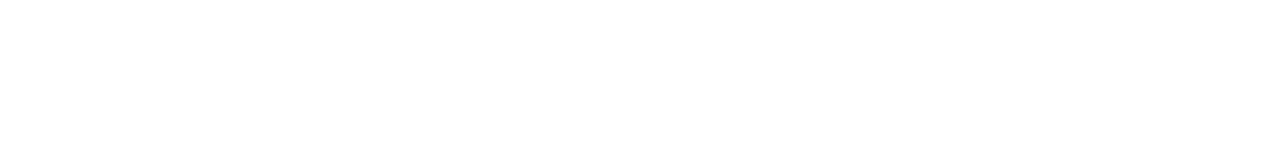
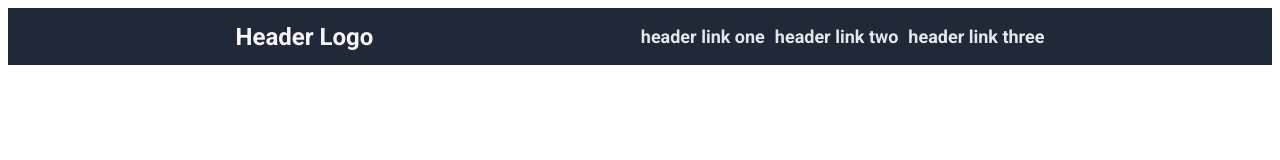
Before and after one commit to luizgdev/landing-page, a plain HTML site: page index.html in a window 1280 px wide. Drawn offline with Linux system fonts and the light colour scheme.

Commit message:
adding the header

```diff
--- a/index.html
+++ b/index.html
@@ -5,8 +5,23 @@
         <meta name="viewport" content="width=device-width, initial-scale=1.0">
         <title>Landing Page</title>
         <link rel="stylesheet" href="styles.css">
+        <link rel="preconnect" href="https://fonts.googleapis.com">
+        <link rel="preconnect" href="https://fonts.gstatic.com" crossorigin>
+        <link
+            href="https://fonts.googleapis.com/css2?family=Roboto:ital,wght@0,100;0,300;0,400;0,500;0,700;0,900;1,100;1,300;1,400;1,500;1,700;1,900&display=swap"
+            rel="stylesheet">
     </head>
     <body>
+        <div class="hero">
+            <div class="header">
+                Header Logo
+                <ul class="header-links">
+                    <li id="link-one">header link one</li>
+                    <li id="link-two">header link two</li>
+                    <li id="link-three">header link three</li>
+                </ul>
+            </div>
 
+        </div>
     </body>
 </html>
--- a/styles.css
+++ b/styles.css
@@ -0,0 +1,22 @@
+body {
+    font-family: "Roboto", sans-serif, Helvetica;
+
+}
+
+.header {
+    color: #F9F4F8;
+    font-size: 24px;
+    font-weight: bold;
+    background-color: #1F2937;
+    display: flex;
+    align-items: center;
+    justify-content: space-evenly;
+}
+
+.header-links {
+    list-style-type: none;
+    display: flex;
+    color: #E5E7EB;
+    font-size: 18px;
+    gap: 10px;
+}
```
Lines whose indentation alone changed are shown as unchanged.
